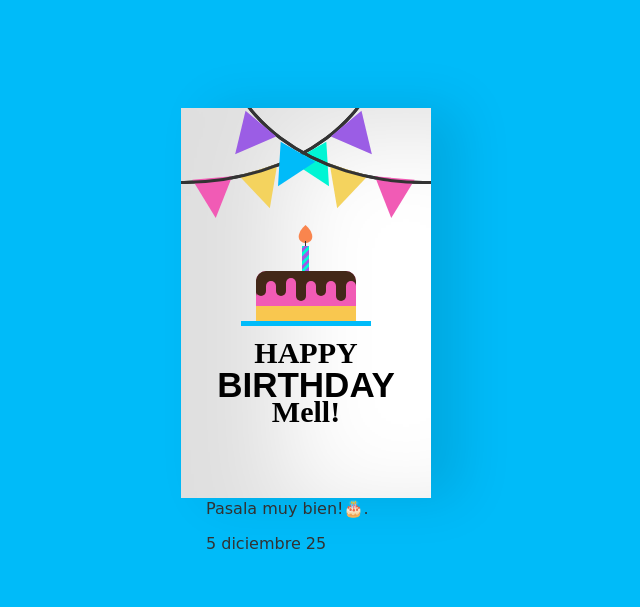
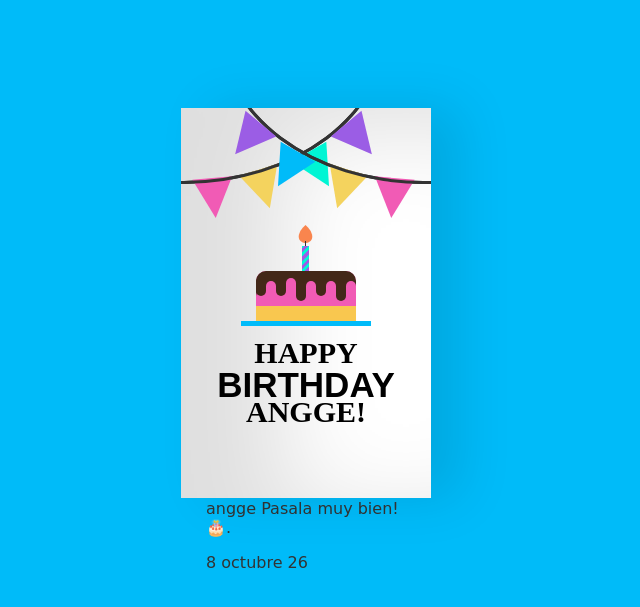
Before and after one commit to Brainy112/ann, a plain HTML site: page carta/index.html in a window 1280 px wide. Shown: the part 97-704 px from the top of the page, without its empty margins (334-974 px from the left). Drawn offline with Linux system fonts and the light colour scheme.

Commit message:
Modify birthday card for Angge
Updated birthday card HTML content with new recipient name and wishes.

```diff
--- a/carta/index.html
+++ b/carta/index.html
@@ -20,7 +20,7 @@
           <div class="front-text">
           <h3 class="happy">HAPPY</h3>
           <h2 class="bday">BIRTHDAY</h2>
-          <h3 class="toyou">Mell!</h3>
+          <h3 class="toyou">ANGGE!</h3>
           </div>
           <div class="wrap-deco">
         <div class="decorations"></div>
@@ -40,12 +40,12 @@
              <div class="inside-text">
           <h3 class="happy">HAPPY</h3>
           <h2 class="bday">BIRTHDAY</h2>
-          <h3 class="toyou">Mell!</h3>
+          <h3 class="toyou">ANGGE!</h3>
           </div>
             <div class="wishes">
             <p>De Brainy ;).</p>
-            <p>Happy Birthday mel👻 ,feliz cumpleaños espero que lo pases increible en tu dia, Que este día esté lleno de risas, amor y momentos inolvidables. Eres una persona increíble y mereces todo lo bueno que la vida tiene para ofrecer. Sigue brillando con esa luz especial que tiene mell Pasala muy bien!🎂.</p>
-            <p class="sara"> 5 diciembre 25</p>
+            <p>Happy Birthday angge👻 ,feliz cumpleaños espero que lo pases increible en tu dia, Que este día esté lleno de risas, amor y momentos inolvidables. Eres una persona increíble y mereces todo lo bueno que la vida tiene para ofrecer. Sigue brillando con esa luz especial que tiene angge Pasala muy bien!🎂.</p>
+            <p class="sara"> 8 octubre 26</p>
             </div>
           </div>
         </div>
```
